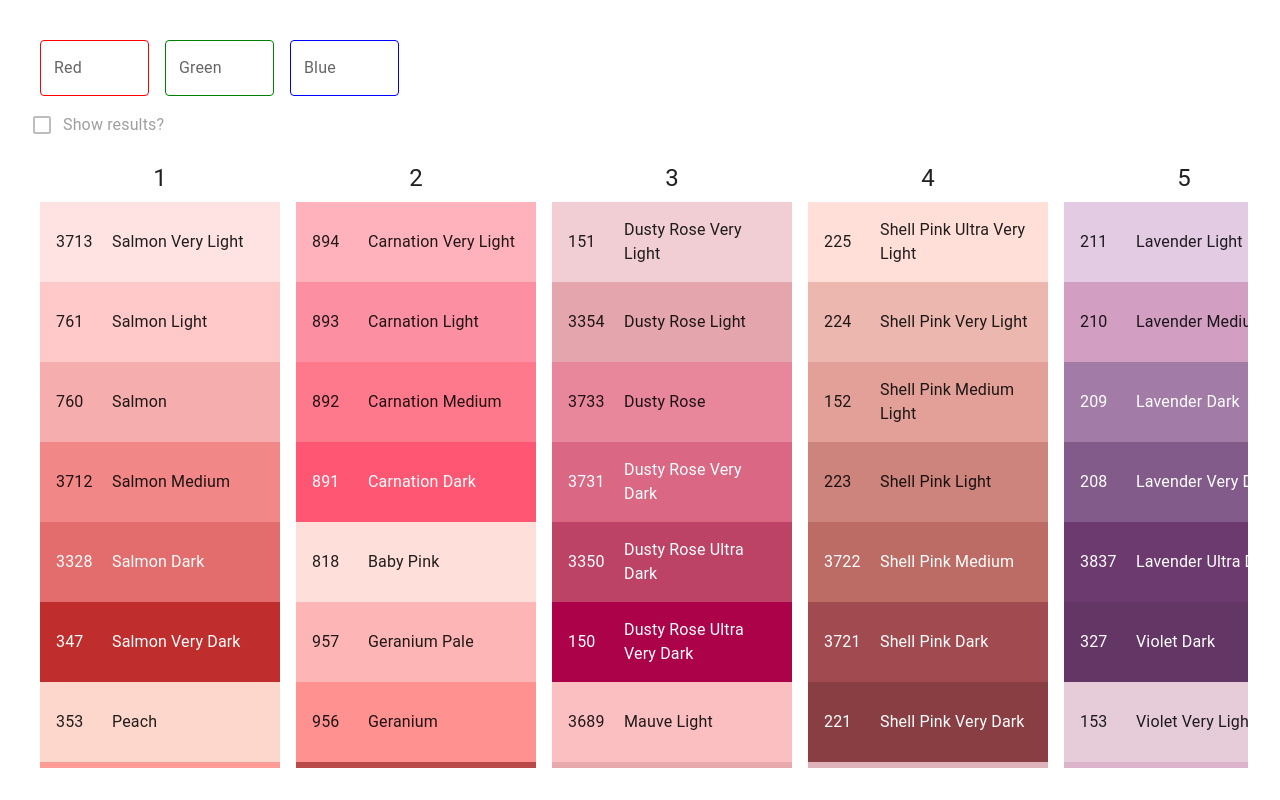
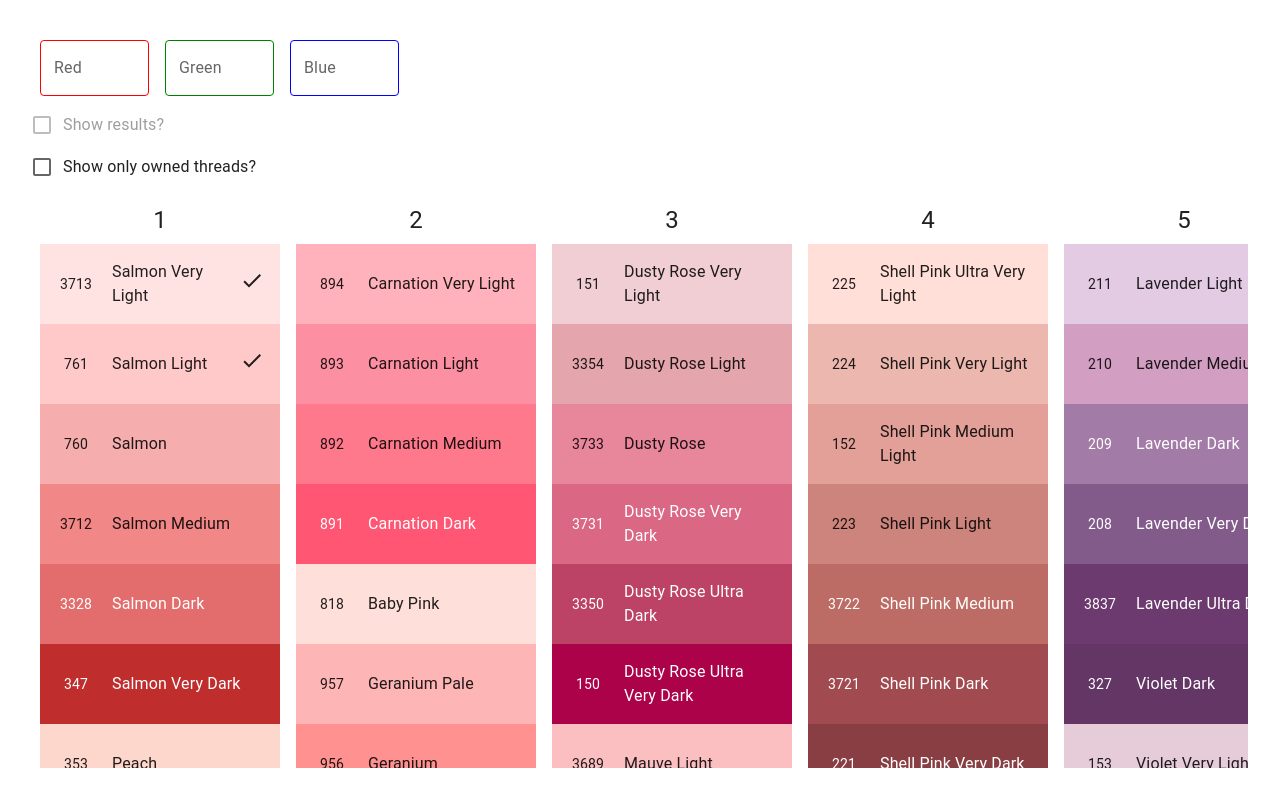
Before and after one commit to fwestling/NeedleNav, a React (Vite) app: page / in a window 1280 px wide. Built offline with nearby package versions, Linux system fonts and the light colour scheme.

Commit message:
Added ownership of threads into it

```diff
--- a/src/App.tsx
+++ b/src/App.tsx
@@ -15,6 +15,16 @@ import FormControl from "@mui/material/FormControl";
 import Checkbox from "@mui/material/Checkbox";
 import FormControlLabel from "@mui/material/FormControlLabel";
 import dmcColours from "./features/dmc-table/dmcColours.json";
+import ownedColours from "./features/dmc-table/ownedColours.json";
+
+const ownedDmcColours = dmcColours
+  .filter(({ dmc }) => ownedColours.includes(dmc))
+  .map((c) => ({ ...c, owned: true })) as DmcColour[];
+
+const allDmcColours = dmcColours.map((c) => ({
+  ...c,
+  owned: ownedColours.includes(c.dmc),
+})) as DmcColour[];
 
 function App() {
   const [colours, setColours] = useState<DmcColour[]>([]);
@@ -22,6 +32,12 @@ function App() {
   const [clicked, setClicked] = useState<DmcColour | undefined>();
   const prefersDarkMode = useMediaQuery("(prefers-color-scheme: dark)");
   const [showResults, setShowResults] = useState<boolean>(false);
+  const [showOwnedOnly, setShowOwnedOnly] = useState<boolean>(false);
+
+  const listOfColours = useMemo(
+    () => (showOwnedOnly ? ownedDmcColours : allDmcColours),
+    [showOwnedOnly]
+  );
 
   const theme = useMemo(
     () =>
@@ -60,6 +76,15 @@ function App() {
           label="Show results?"
           disabled={colours.length === 0}
         />
+        <FormControlLabel
+          control={
+            <Checkbox
+              checked={showOwnedOnly}
+              onChange={(e, c) => setShowOwnedOnly(c)}
+            />
+          }
+          label="Show only owned threads?"
+        />
         <Box
           sx={{
             display: "flex",
@@ -82,113 +107,117 @@ function App() {
           {!!clicked ? (
             <DmcTableColumn
               reference={reference}
-              allColours={dmcColours}
+              allColours={listOfColours}
               column={clicked.column}
               highlight={clicked.dmc}
               clearClicked={() => setClicked(undefined)}
             />
           ) : colours.length && showResults ? (
-            <DmcResultsColumn colours={colours} setClicked={setClicked} />
+            <DmcResultsColumn
+              reference={reference}
+              colours={colours}
+              setClicked={setClicked}
+            />
           ) : (
             <Fragment>
               <DmcTableColumn
                 reference={reference}
-                allColours={dmcColours}
+                allColours={listOfColours}
                 column={1}
               />
               <DmcTableColumn
                 reference={reference}
-                allColours={dmcColours}
+                allColours={listOfColours}
                 column={2}
               />
               <DmcTableColumn
                 reference={reference}
-                allColours={dmcColours}
+                allColours={listOfColours}
                 column={3}
               />
               <DmcTableColumn
                 reference={reference}
-                allColours={dmcColours}
+                allColours={listOfColours}
                 column={4}
               />
               <DmcTableColumn
                 reference={reference}
-                allColours={dmcColours}
+                allColours={listOfColours}
                 column={5}
               />
               <DmcTableColumn
                 reference={reference}
-                allColours={dmcColours}
+                allColours={listOfColours}
                 column={6}
               />
               <DmcTableColumn
                 reference={reference}
-                allColours={dmcColours}
+                allColours={listOfColours}
                 column={7}
               />
               <DmcTableColumn
                 reference={reference}
-                allColours={dmcColours}
+                allColours={listOfColours}
                 column={8}
               />
               <DmcTableColumn
                 reference={reference}
-                allColours={dmcColours}
+                allColours={listOfColours}
                 column={9}
               />
               <DmcTableColumn
                 reference={reference}
-                allColours={dmcColours}
+                allColours={listOfColours}
                 column={10}
               />
               <DmcTableColumn
                 reference={reference}
-                allColours={dmcColours}
+                allColours={listOfColours}
                 column={11}
               />
               <DmcTableColumn
                 reference={reference}
-                allColours={dmcColours}
+                allColours={listOfColours}
                 column={12}
               />
               <DmcTableColumn
                 reference={reference}
-                allColours={dmcColours}
+                allColours={listOfColours}
                 column={13}
               />
               <DmcTableColumn
                 reference={reference}
-                allColours={dmcColours}
+                allColours={listOfColours}
                 column={14}
               />
               <DmcTableColumn
                 reference={reference}
-                allColours={dmcColours}
+                allColours={listOfColours}
                 column={15}
               />
               <DmcTableColumn
                 reference={reference}
-                allColours={dmcColours}
+                allColours={listOfColours}
                 column={16}
               />
               <DmcTableColumn
                 reference={reference}
-                allColours={dmcColours}
+                allColours={listOfColours}
                 column={17}
               />
               <DmcTableColumn
                 reference={reference}
-                allColours={dmcColours}
+                allColours={listOfColours}
                 column={18}
               />
               <DmcTableColumn
                 reference={reference}
-                allColours={dmcColours}
+                allColours={listOfColours}
                 column={19}
               />
               <DmcTableColumn
                 reference={reference}
-                allColours={dmcColours}
+                allColours={listOfColours}
                 column={20}
               />
             </Fragment>
--- a/src/dmc.types.ts
+++ b/src/dmc.types.ts
@@ -6,4 +6,5 @@ export type DmcColour = {
   red: number;
   green: number;
   blue: number;
+  owned?: boolean;
 };
--- a/src/features/dmc-table/DmcResultsColumn.tsx
+++ b/src/features/dmc-table/DmcResultsColumn.tsx
@@ -3,14 +3,20 @@ import React from "react";
 import DmcTableCell from "./DmcTableCell";
 import { DmcColour } from "../../dmc.types";
 
-type Props = { colours: DmcColour[]; setClicked: (col: DmcColour) => void };
+type Props = {
+  colours: DmcColour[];
+  reference?: string;
+  setClicked: (col: DmcColour) => void;
+};
 
-const DmcResultsColumn = ({ colours, setClicked }: Props) => {
+const DmcResultsColumn = ({ colours, setClicked, reference }: Props) => {
   return (
     <List sx={{ margin: 1 }}>
       {colours.map((colour) => (
         <DmcTableCell
+          reference={reference}
           number={colour.dmc}
+          owned={colour.owned}
           colour={colour.hexCode}
           name={`${colour.flossName} (${colour.red}, ${colour.green}, ${colour.blue})`}
           onClick={() => setClicked(colour)}
--- a/src/features/dmc-table/DmcTableCell.tsx
+++ b/src/features/dmc-table/DmcTableCell.tsx
@@ -2,12 +2,16 @@ import React from "react";
 import ListItem from "@mui/material/ListItem";
 import ListItemText from "@mui/material/ListItemText";
 import ListItemAvatar from "@mui/material/ListItemAvatar";
-import { ListItemButton } from "@mui/material";
+import { Avatar, ListItemButton, ListItemSecondaryAction } from "@mui/material";
+import { Star } from "@mui/icons-material";
+import OwnedIcon from "@mui/icons-material/Check";
+import NotOwnedIcon from "@mui/icons-material/StarOutline";
 
 type Props = {
   colour: string;
   name: string;
   number: string;
+  owned?: boolean;
   highlighted?: boolean;
   reference?: string;
   onClick?: () => void;
@@ -17,6 +21,7 @@ const TableCell = ({
   colour,
   name,
   number,
+  owned = false,
   highlighted = false,
   onClick,
   reference,
@@ -27,20 +32,26 @@ const TableCell = ({
         backgroundColor: colour,
         minHeight: 80,
         minWidth: 240,
-        borderStyle: highlighted || reference ? "solid" : undefined,
-        borderColor: !!reference
-          ? reference
-          : highlighted
-          ? "white"
-          : undefined,
-        borderWidth: highlighted ? "4px 8px" : !!reference ? "2px 4px" : 0,
+        // borderStyle: highlighted || reference ? "solid" : undefined,
+        // borderColor: !!reference
+        //   ? reference
+        //   : highlighted
+        //   ? "white"
+        //   : undefined,
+        // borderWidth: highlighted ? "4px 8px" : !!reference ? "2px 4px" : 0,
         margin: highlighted && reference ? 2 : 0,
       })}
     >
-      <ListItemAvatar
-        sx={(theme) => ({ color: theme.palette.getContrastText(colour) })}
-      >
-        {number}
+      <ListItemAvatar>
+        <Avatar
+          sx={(theme) => ({
+            backgroundColor: reference ?? colour,
+            color: theme.palette.getContrastText(reference ?? colour),
+            fontSize: 14,
+          })}
+        >
+          {number}
+        </Avatar>
       </ListItemAvatar>
       {onClick ? (
         <ListItemButton onClick={onClick}>
@@ -57,6 +68,14 @@ const TableCell = ({
           {name}
         </ListItemText>
       )}
+      {!owned ? null : (
+        // <ListItemSecondaryAction>
+        //   <NotOwnedIcon />
+        // </ListItemSecondaryAction>
+        <ListItemSecondaryAction>
+          <OwnedIcon />
+        </ListItemSecondaryAction>
+      )}
     </ListItem>
   );
 };
--- a/src/features/dmc-table/DmcTableColumn.tsx
+++ b/src/features/dmc-table/DmcTableColumn.tsx
@@ -1,6 +1,6 @@
 import { List, ListItem, ListItemText, Typography } from "@mui/material";
 
-import React from "react";
+import React, { useMemo } from "react";
 import DmcTableCell from "./DmcTableCell";
 import { DmcColour } from "../../dmc.types";
 
@@ -19,15 +19,18 @@ const DmcTableColumn = ({
   reference,
   clearClicked,
 }: Props) => {
+  const myColours = useMemo(
+    () => allColours.filter((c) => c.column === column),
+    [allColours, column]
+  );
   return (
     <List sx={{ margin: 1 }}>
       <Typography variant="h5" sx={{ marginBottom: 1 }}>
         {column}
       </Typography>
-      {allColours
-        .filter((c) => c.column === column)
-        .map((colour) => (
+      {myColours.map((colour) => (
         <DmcTableCell
+          owned={colour.owned}
           reference={reference}
           onClick={!highlight ? undefined : clearClicked}
           highlighted={colour.dmc === highlight}
--- /dev/null
+++ b/src/features/dmc-table/ownedColours.json
@@ -0,0 +1 @@
+["3713", "761"]
```
Lines whose indentation alone changed are shown as unchanged.
